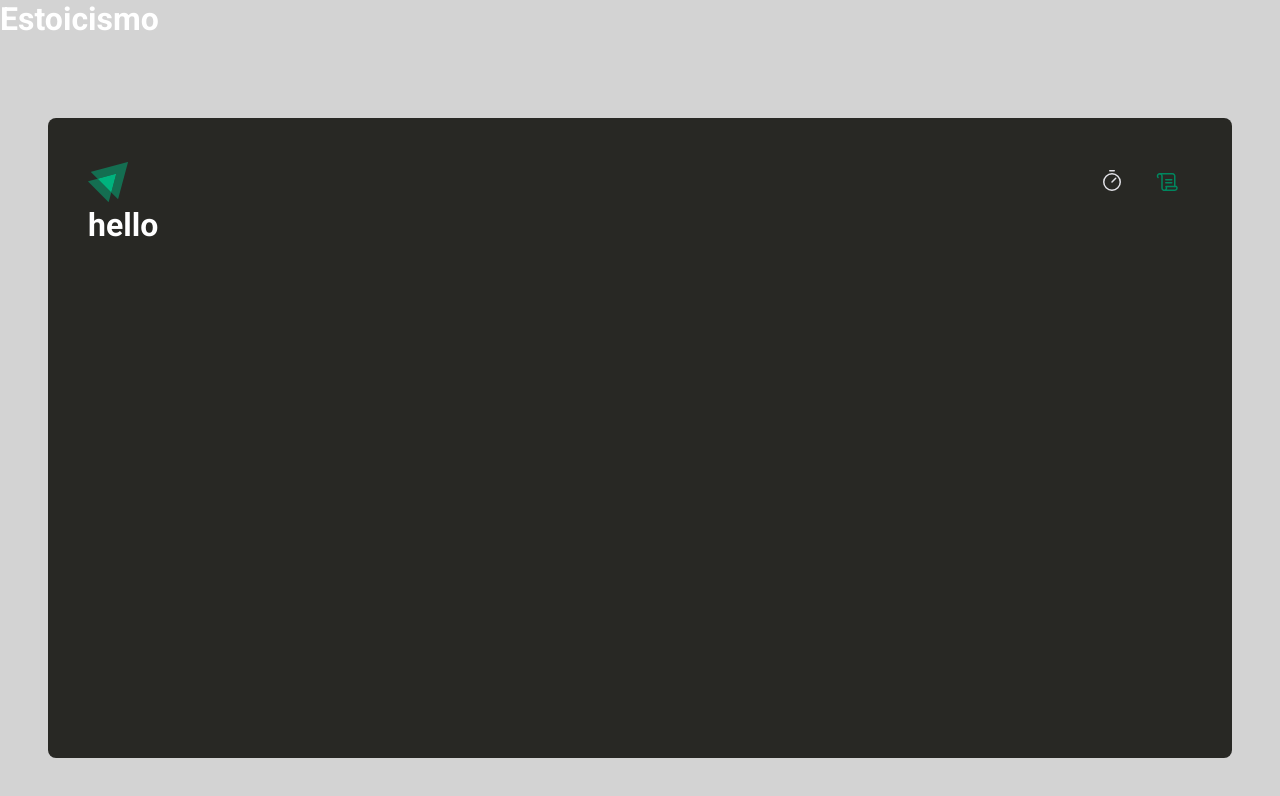
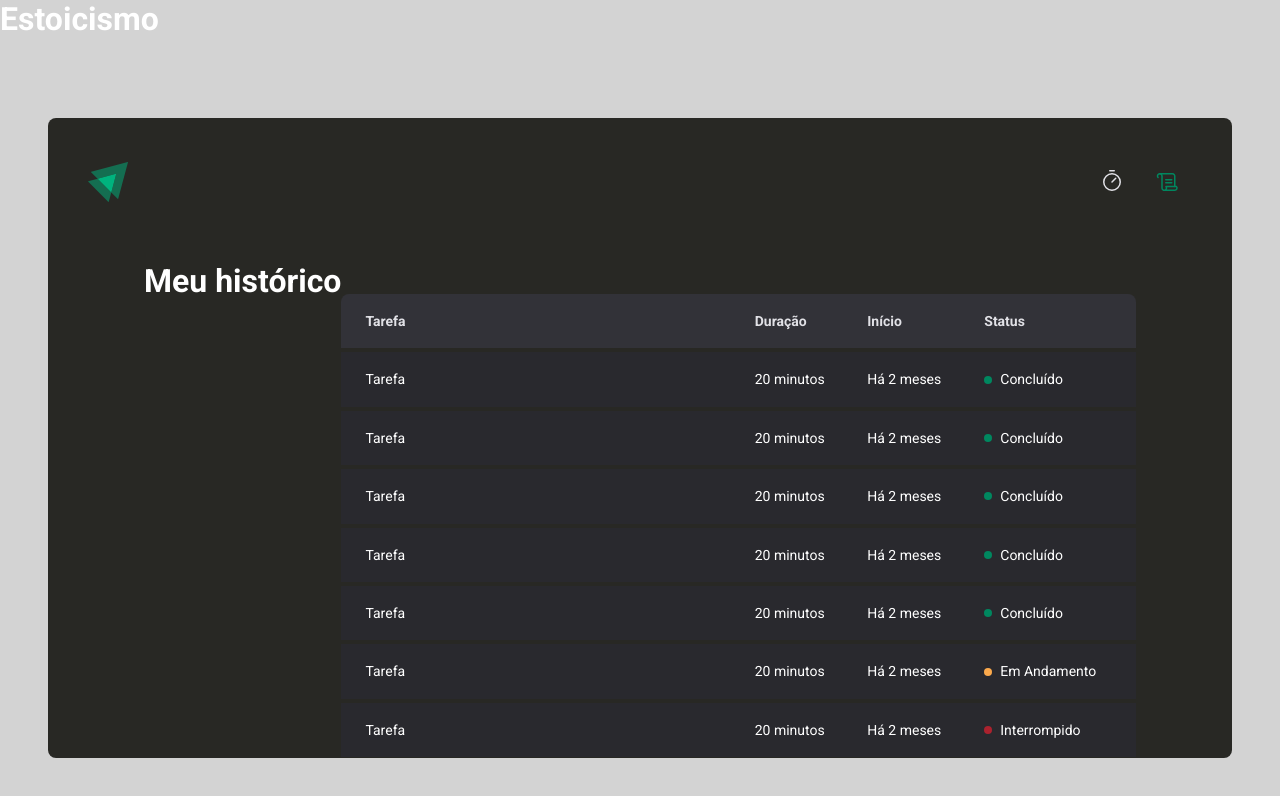
Before and after one commit to lincolnzera1/react-tsx-rocketseat, a React (Vite) app: page /history in a window 1280 px wide. Shown: the top 796 px of the page. Built offline with nearby package versions, Linux system fonts and the light colour scheme.

Commit message:
03 - Formulários

```diff
--- a/package.json
+++ b/package.json
@@ -10,11 +10,14 @@
     "lint": "eslint src --ext .ts,.tsx "
   },
   "dependencies": {
+    "@hookform/resolvers": "^2.9.8",
     "phosphor-react": "^1.4.1",
     "react": "^18.2.0",
     "react-dom": "^18.2.0",
+    "react-hook-form": "^7.35.0",
     "react-router-dom": "^6.3.0",
-    "styled-components": "^5.3.5"
+    "styled-components": "^5.3.5",
+    "zod": "^3.19.0"
   },
   "devDependencies": {
     "@rocketseat/eslint-config": "^1.1.3",
--- a/src/pages/History.tsx
+++ /dev/null
@@ -1,3 +0,0 @@
-export function History() {
-  return <h1> hello</h1>
-}
--- /dev/null
+++ b/src/pages/History/index.tsx
@@ -0,0 +1,80 @@
+import { HistoryContainer, HistoryList, Status } from './styles'
+
+export function History() {
+  return (
+    <HistoryContainer>
+      <h1>Meu histórico</h1>
+
+      <HistoryList>
+        <table>
+          <thead>
+            <tr>
+              <th>Tarefa</th>
+              <th>Duração</th>
+              <th>Início</th>
+              <th>Status</th>
+            </tr>
+          </thead>
+          <tbody>
+            <tr>
+              <td>Tarefa</td>
+              <td>20 minutos</td>
+              <td>Há 2 meses</td>
+              <td>
+                <Status statusColor="green">Concluído</Status>
+              </td>
+            </tr>
+            <tr>
+              <td>Tarefa</td>
+              <td>20 minutos</td>
+              <td>Há 2 meses</td>
+              <td>
+                <Status statusColor="green">Concluído</Status>
+              </td>
+            </tr>
+            <tr>
+              <td>Tarefa</td>
+              <td>20 minutos</td>
+              <td>Há 2 meses</td>
+              <td>
+                <Status statusColor="green">Concluído</Status>
+              </td>
+            </tr>
+            <tr>
+              <td>Tarefa</td>
+              <td>20 minutos</td>
+              <td>Há 2 meses</td>
+              <td>
+                <Status statusColor="green">Concluído</Status>
+              </td>
+            </tr>
+            <tr>
+              <td>Tarefa</td>
+              <td>20 minutos</td>
+              <td>Há 2 meses</td>
+              <td>
+                <Status statusColor="green">Concluído</Status>
+              </td>
+            </tr>
+            <tr>
+              <td>Tarefa</td>
+              <td>20 minutos</td>
+              <td>Há 2 meses</td>
+              <td>
+                <Status statusColor="yellow">Em Andamento</Status>
+              </td>
+            </tr>
+            <tr>
+              <td>Tarefa</td>
+              <td>20 minutos</td>
+              <td>Há 2 meses</td>
+              <td>
+                <Status statusColor="red">Interrompido</Status>
+              </td>
+            </tr>
+          </tbody>
+        </table>
+      </HistoryList>
+    </HistoryContainer>
+  )
+}
--- /dev/null
+++ b/src/pages/History/styles.ts
@@ -0,0 +1,84 @@
+import styled from 'styled-components'
+
+export const HistoryContainer = styled.main`
+  flex: 1;
+  padding: 3.5rem;
+
+  display: flex;
+  flex-direction: column. h1 {
+    font-size: 1.5rem;
+    color: ${(props) => props.theme['gray-100']};
+  }
+`
+
+export const HistoryList = styled.div`
+  flex: 1;
+  overflow: auto;
+  margin-top: 2rem;
+
+  table {
+    width: 100%;
+    border-collapse: collapse;
+    min-width: 600px;
+
+    th {
+      background-color: ${(props) => props.theme['gray-600']};
+      padding: 1rem;
+      text-align: left;
+      color: ${(props) => props.theme['gray-100']};
+      font-size: 0.875rem;
+      line-height: 1.6;
+
+      &:first-child {
+        border-top-left-radius: 8px;
+        padding-left: 1.5rem;
+      }
+
+      &:last-child {
+        border-top-right-radius: 8px;
+        padding-right: 1.5rem;
+      }
+    }
+
+    td {
+      background-color: ${(props) => props.theme['gray-700']};
+      border-top: 4px solid ${(props) => props.theme['gray-800']};
+      padding: 1rem;
+      font-size: 0.875rem;
+      line-height: 1.6;
+
+      &:first-child {
+        width: 50%;
+        padding-left: 1.5rem;
+      }
+
+      &:last-child {
+        padding-right: 1.5rem;
+      }
+    }
+  }
+`
+
+const STATUS_COLRS = {
+  yellow: 'yellow-500',
+  green: 'green-500',
+  red: 'red-500',
+} as const
+
+interface StatusProps {
+  statusColor: 'yellow' | 'red' | 'green'
+}
+
+export const Status = styled.span<StatusProps>`
+  display: flex;
+  align-items: center;
+  gap: 0.5rem;
+
+  &::before {
+    content: '';
+    width: 0.5rem;
+    height: 0.5rem;
+    border-radius: 9999px;
+    background: ${(props) => props.theme[STATUS_COLRS[props.statusColor]]};
+  }
+`
--- a/src/pages/Home/index.tsx
+++ b/src/pages/Home/index.tsx
@@ -3,19 +3,73 @@
   CountDownContainer,
   FormContainer,
   HomeContainer,
+  MinutesAmountInput,
   Separator,
+  StartCountdownButton,
+  TaskInput,
 } from './style'
+import { useForm } from 'react-hook-form'
+import { zodResolver } from '@hookform/resolvers/zod'
+import * as zod from 'zod'
+
+// controlled / uncontrolled
+
+const newCycleFormValidationSchema = zod.object({
+  task: zod.string().min(1, 'Informe a tarefa'),
+  minutesAmount: zod.number().min(5).max(60),
+})
+
+/* interface NewCybleFormData {
+  task: string
+  minutesAmount: number
+} */
+
+type NewCybleFormData = zod.infer<typeof newCycleFormValidationSchema>
 
 export function Home() {
+  const { register, handleSubmit, watch, reset } = useForm<NewCybleFormData>({
+    resolver: zodResolver(newCycleFormValidationSchema),
+    defaultValues: {
+      task: '',
+      minutesAmount: 0,
+    },
+  })
+
+  function handleCreateNewCycle(data: NewCybleFormData) {
+    console.log(data)
+    reset()
+  }
+
+  const task = watch('task')
+  const isSubmitDisabled = !task
+
   return (
     <HomeContainer>
-      <form action="">
+      <form action="" onSubmit={handleSubmit(handleCreateNewCycle)}>
         <FormContainer>
           <label htmlFor="">Vou trabalhar em:</label>
-          <input type="task" />
+          <TaskInput
+            id="task"
+            placeholder="Dê um nome para o seu projeto"
+            list="task-suggestions"
+            {...register('task')}
+          />
+
+          <datalist id="task-suggestions">
+            <option value="Projeto 1" />
+            <option value="Projeto 2" />
+            <option value="Projeto 3" />
+          </datalist>
 
           <label htmlFor="">durante</label>
-          <input type="number" id="minutesAmount" />
+          <MinutesAmountInput
+            id="minutesAmount"
+            placeholder="00"
+            step={5}
+            min={5}
+            max={60}
+            {...register('minutesAmount', { valueAsNumber: true })}
+          />
 
           <span>Minutos.</span>
         </FormContainer>
@@ -28,10 +82,10 @@
           <span>0</span>
         </CountDownContainer>
 
-        <button type="submit">
+        <StartCountdownButton disabled={isSubmitDisabled} type="submit">
           <Play size={24} />
           Começar
-        </button>
+        </StartCountdownButton>
       </form>
     </HomeContainer>
   )
--- a/src/pages/Home/style.ts
+++ b/src/pages/Home/style.ts
@@ -44,6 +44,38 @@
   }
 `
 
+const BaseInput = styled.input`
+  background: transparent;
+  height: 2.5rem;
+  border: 0;
+  border-bottom: 2px solid ${(props) => props.theme['gray-500']};
+  font-weight: bold;
+  font-size: 1.125rem;
+  padding: 0 0.5rem;
+  color: ${(props) => props.theme['gray-100']};
+
+  &:focus {
+    box-shadow: none;
+    border-color: ${(props) => props.theme['green-500']};
+  }
+
+  &::placeholder {
+    color: ${(props) => props.theme['gray-500']};
+  }
+`
+
+export const TaskInput = styled(BaseInput)`
+  flex: 1;
+
+  &::-webkit-calendar-picker-indicator {
+    display: none !important;
+  }
+`
+
+export const MinutesAmountInput = styled(BaseInput)`
+  width: 4rem;
+`
+
 export const Separator = styled.div`
   padding: 2rem 0;
   color: ${(props) => props.theme['green-500']}
@@ -53,3 +85,31 @@
   display: flex;
   justify-content: center;
 `
+
+export const StartCountdownButton = styled.button`
+  width: 100%;
+  border: 0;
+  padding: 1rem;
+  border-radius: 8px;
+
+  display: flex;
+  align-items: center;
+  justify-content: center;
+
+  gap: 0.5rem;
+  font-weight: bold;
+
+  cursor: pointer;
+
+  background: ${(props) => props.theme['gray-500']};
+  color: ${(props) => props.theme['gray-100']};
+
+  &:disabled {
+    opacity: 0.7;
+    cursor: not-allowed;
+  }
+
+  &:not(:disabled):hover {
+    background: ${(props) => props.theme['green-700']};
+  }
+`
```
Also changed, not shown: 1 other file (tests, documents, lock files or other folders).
